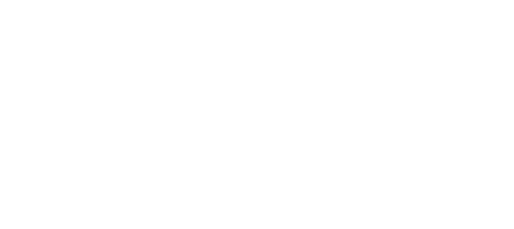
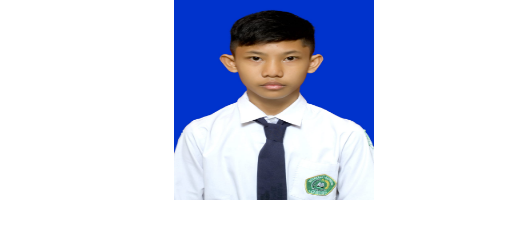
Before and after one commit to Xxyzarz7/Xxyzarz7.github.io, a plain HTML site: page index.html in a window 1280 px wide. Shown: the top 229 px of the page, 766-1280 px from the left. Drawn offline with nearby package versions, Linux system fonts and the light colour scheme.

Commit message:
menambahkan poto

```diff
--- a/index.html
+++ b/index.html
@@ -44,7 +44,7 @@
             </div>
           </div>
           <div class="col-sm-3">
-            <img src="" alt="">
+            <img src="poto.jpg" alt="" width="200px" height="200px">
           </div>
         </div>
       </div>
```
Also changed, not shown: poto.jpg (added).
